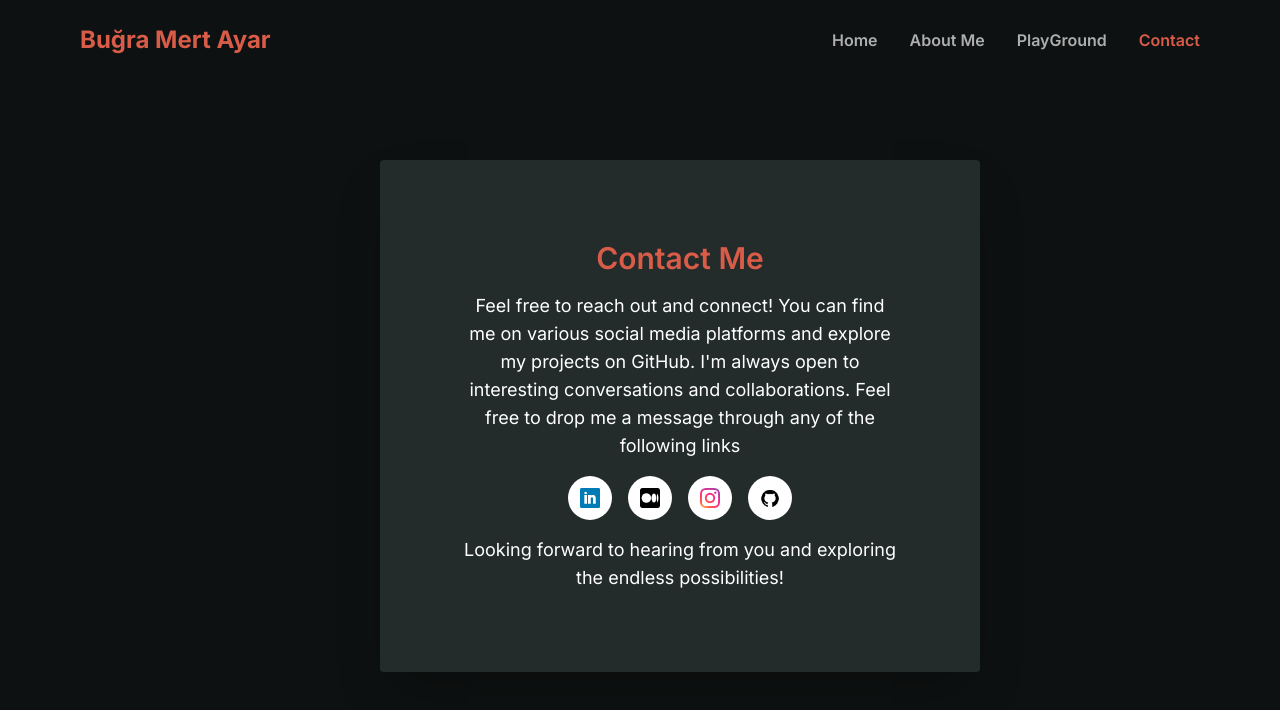
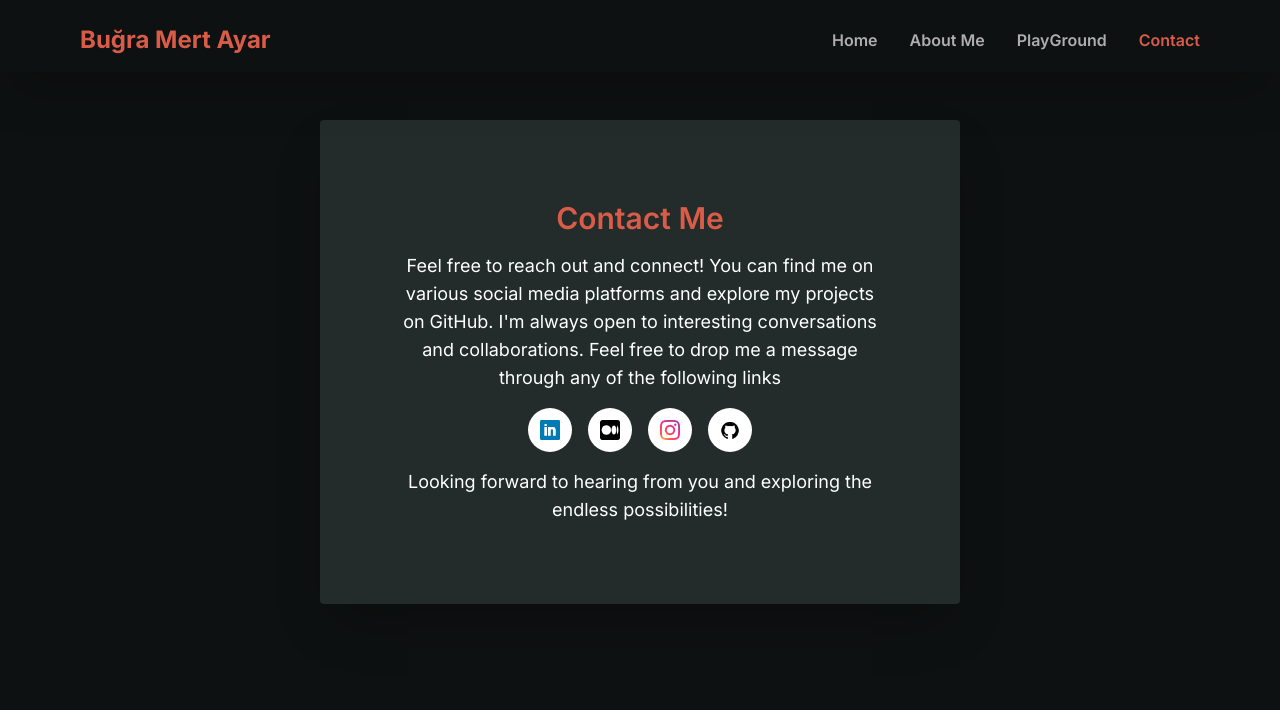
Before and after one commit to bugramertayar/personal-portfolio, a Next.js app: page /contact in a window 1280 px wide. Shown: the top 710 px of the page. Built offline with nearby package versions, Linux system fonts and the light colour scheme.

Commit message:
style fixes

```diff
--- a/src/app/contact/page.tsx
+++ b/src/app/contact/page.tsx
@@ -4,7 +4,7 @@ import Link from 'next/link';
 
 export default function Contact() {
   return (
-    <div className="flex flex-col items-center justify-start mt-20 gap-4 w-1/2 mx-auto text-center shadow-2xl p-20 bg-[#232b2b] rounded">
+    <div className="flex flex-col items-center justify-start mt-10 gap-4 w-1/2 mx-auto text-center shadow-2xl p-20 bg-[#232b2b] rounded">
       <div className="text-3xl font-semibold text-[#D95C48]">Contact Me</div>
       <div className="text-lg">Feel free to reach out and connect! You can find me on various social media platforms and explore my projects on GitHub. I'm always open to interesting conversations and collaborations. Feel free to drop me a message through any of the following links</div>
       <div className="flex gap-4">
--- a/src/components/Layout/layout.tsx
+++ b/src/components/Layout/layout.tsx
@@ -5,7 +5,7 @@ export default function Layout({ children }: PropsWithChildren) {
   return (
     <>
       <Navbar />
-      <div className="pt-20 pl-20 h-full">{children}</div>
+      <div className="pt-20 h-full">{children}</div>
     </>
   );
 }
--- a/src/components/Layout/navbar.tsx
+++ b/src/components/Layout/navbar.tsx
@@ -12,7 +12,7 @@ export default function Navbar() {
 
   return (
     <>
-      <nav className="bg-[#0e1111] fixed w-full z-20 top-0 start-0 pt-2">
+      <nav className="bg-[#0e1111] fixed w-full z-20 top-0 start-0 pt-2 shadow-2xl">
         <div className="flex flex-wrap items-center justify-between mx-auto p-4 px-20">
           <Link href="/" className="flex items-center space-x-3 rtl:space-x-reverse">
             <span className="self-center text-2xl font-bold whitespace-nowrap text-[#D95C48]">Buğra Mert Ayar</span>
```
